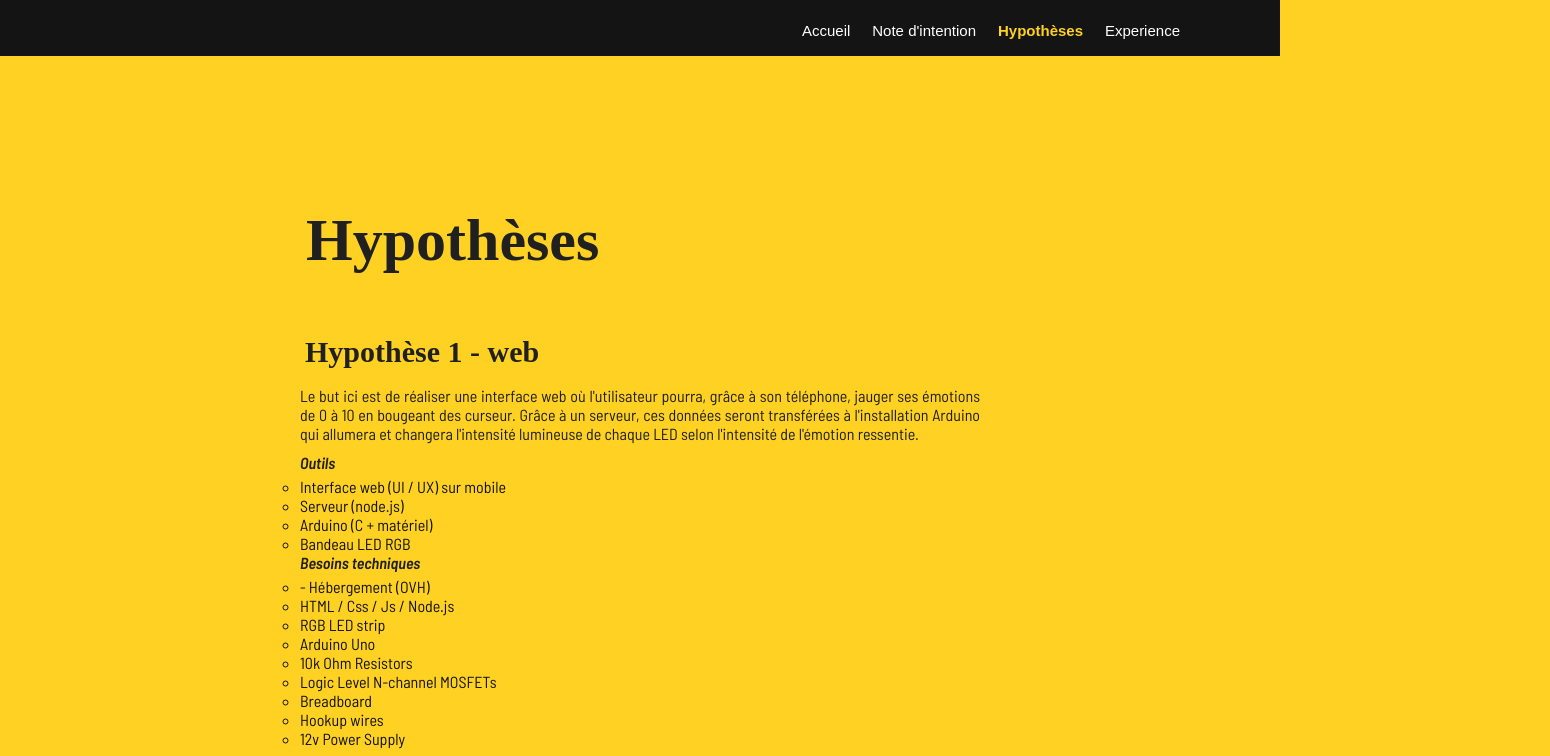
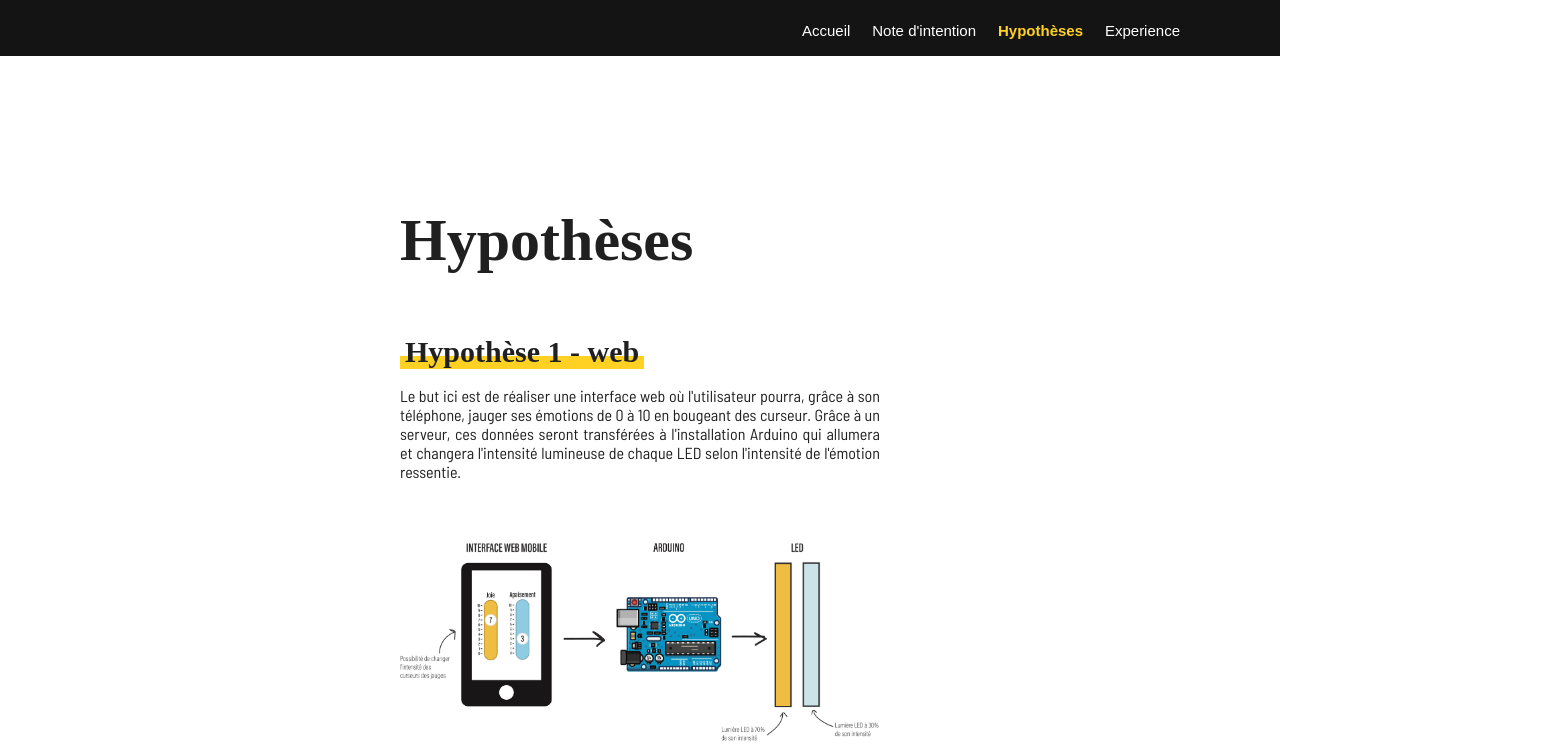
Before and after one commit to marinedebelle/partiels2020, a plain HTML site: page hypothese.html in a window 1280 px wide. Shown: the top 756 px of the page, 1550 px wide, since content can reach past the window. Drawn offline with Linux system fonts and the light colour scheme; a web font is replaced by a local one.

Commit message:
partiels finaux

```diff
--- a/css/style.css
+++ b/css/style.css
@@ -27,8 +27,8 @@
 
     body{
         text-align: center;
-        color: white;
-        background-color: var(--couleur-jaune);
+        color: var(--couleur-noir);
+        background-color: white;
     }
 
     img{
@@ -137,7 +137,7 @@ main{
 }
 
 .backgroundPage{
-    background-color: var(--couleur-jaune);
+    background-color: white;
 }
 
 .background h1{
@@ -237,9 +237,7 @@ main{
     font-size: 6rem;
     text-align: left;
     margin: 0;
-    box-shadow: inset 0px -26px 0 var(--couleur-jaune);
-    transition: 0.4s;
-    padding: 0 0.6rem 0 0.6rem;
+    padding: 0;
 }
 
 .backgroundPage .circle{
@@ -254,14 +252,14 @@ main{
     position: relative;
     height: auto;
     width: 100%;
-    /* background-color: white; */
+    background-color: white;
     margin-top: 15rem;
     border-radius: 1rem;
     display: flex;
     justify-content: flex-start;
     align-items: flex-start;
     flex-direction: column;
-    padding: 0 30rem 10rem 30rem;
+    padding: 0 40rem 10rem 40rem;
     z-index: 2;
 }
 
@@ -274,7 +272,7 @@ main{
     font-weight: 600;
     font-family: 'recoletabold';
     padding: 0 0.5rem 0 0.5rem;
-    /* box-shadow: inset 0px -13px 0 var(--couleur-jaune); */
+    box-shadow: inset 0px -13px 0 var(--couleur-jaune);
     margin-bottom: 0.7rem;
     margin-top: 6rem;
     transition: 0.4s;
@@ -299,8 +297,9 @@ main{
 .fiche img{
     margin-bottom: 2rem;
     margin-top: 2rem;
-    height: 60%;
-    width: 60%;
+    height: auto;
+    width: 600px;
+    margin: 5rem 0 5rem 0;
 }
 
 .backgroundPage .circleExitation{
@@ -313,7 +312,7 @@ main{
     background-color: #FFEB00;
     border-radius: 50%;
     animation: zoomcircle 2s ease infinite;
-    z-index: 0;
+    z-index: 10;
 }
 
 @keyframes zoomcircle {
@@ -359,7 +358,7 @@ main{
     background-color: #FFF045;
     border-radius: 50%;
     animation: zoomcircle2 2s ease infinite;
-    z-index: 0;
+    z-index: 10;
 }
 
 @keyframes zoomcircle2 {
@@ -389,7 +388,7 @@ main{
     background-color: #FFF588;
     border-radius: 50%;
     animation: zoomcircle3 2s ease infinite;
-    z-index: 0;
+    z-index: 10;
 }
 
 @keyframes zoomcircle3 {
--- a/hypothese.html
+++ b/hypothese.html
@@ -27,14 +27,11 @@
     <main>
         <section class="background backgroundPage">
 
-                <div class="circle circleExitation"></div>
-                <div class="circle circleJoy"></div>
-                <div class="circle circleFun"></div>
-
             <section class="fiche">
                 <h1>Hypothèses</h1>
                 <h3>Hypothèse 1 - web</h3>
                 <p>Le but ici est de réaliser une interface web où l'utilisateur pourra, grâce à son téléphone, jauger ses émotions de 0 à 10 en bougeant des curseur. Grâce à un serveur, ces données seront transférées à l'installation Arduino qui allumera et changera l'intensité lumineuse de chaque LED selon l'intensité de l'émotion ressentie.</p>
+                <img src="./image/hypothèse1.png" alt="hypothèse1">
                 <span> Outils </span>
                 <ul>
                     <li>Interface web (UI / UX) sur mobile</li>
@@ -59,6 +56,7 @@
 
                 <h3>Hypothèse 2 - boutons</h3>
                 <p>Le but ici est de réaliser une installation Arduino où l'utilisateur pourra, grâce à des boutons, jauger ses émotions de 0 à 10 en appuyant une ou plusieurs fois sur les boutons correspondant à celles-ci (exemple : le bouton rouge représente la colère et la personne appuyant 8 fois sur ce bouton ressentira très fortement cette émotion). Grâce au code et à l'installation Arduino, la lumière LED s'allumera si la personne ressent l'émotion (si elle a appuyé sur le bouton) et son intensité changera selon le nombre de pressions faites sur le bouton.</p>
+                <img src="./image/hypothèse2.png" alt="hypothèse2">
                 <span> Outils </span>
                 <ul>
                     <li>Arduino (C + matériel)</li>
@@ -80,6 +78,7 @@
 
                 <h3>Hypothèse 3 - lunettes</h3>
                 <p>Le but ici est de réaliser une interface web où l'utilisateur pourra, grâce à son téléphone, jauger ses émotions de 0 à 10 en bougeant des curseur. Grâce à un serveur, ces données seront transférées à l'installation Arduino qui allumera et changera l'intensité lumineuse de chaque LED selon l'intensité de l'émotion ressentie. Les LED seront placées à l'intérieur de lunettes hermétiques à la lumière extérieure. Petit "+" → 2 émotions peuvent avoir la même couleur mais pas le même rythme (la colère sera représentée par un rouge clignotant tandis que l'amour par un rouge doux et lent).</p>
+                <img src="./image/hypothèse3.png" alt="hypothèse3">
                 <span> Outils </span>
                 <ul>
                     <li>Interface web (UI / UX) sur mobile</li>
@@ -109,6 +108,7 @@
                     <li>L'utilisateur pourra consulter son historique d'émotions</li>
                     <li>L'utilisateur pourra consulter les émotions collectives (écran où toutes les émotions des gens ayant participé à l’expérience apparaitront)</li>
                 </ul>
+                <img src="./image/hypothèse4.png" alt="hypothèse4">
                 <span> Outils </span>
                 <ul>
                     <li>Interface web (UI / UX) sur mobile et ordinateur</li>
```
Also changed, not shown: index.html (+1 -1 lines).
